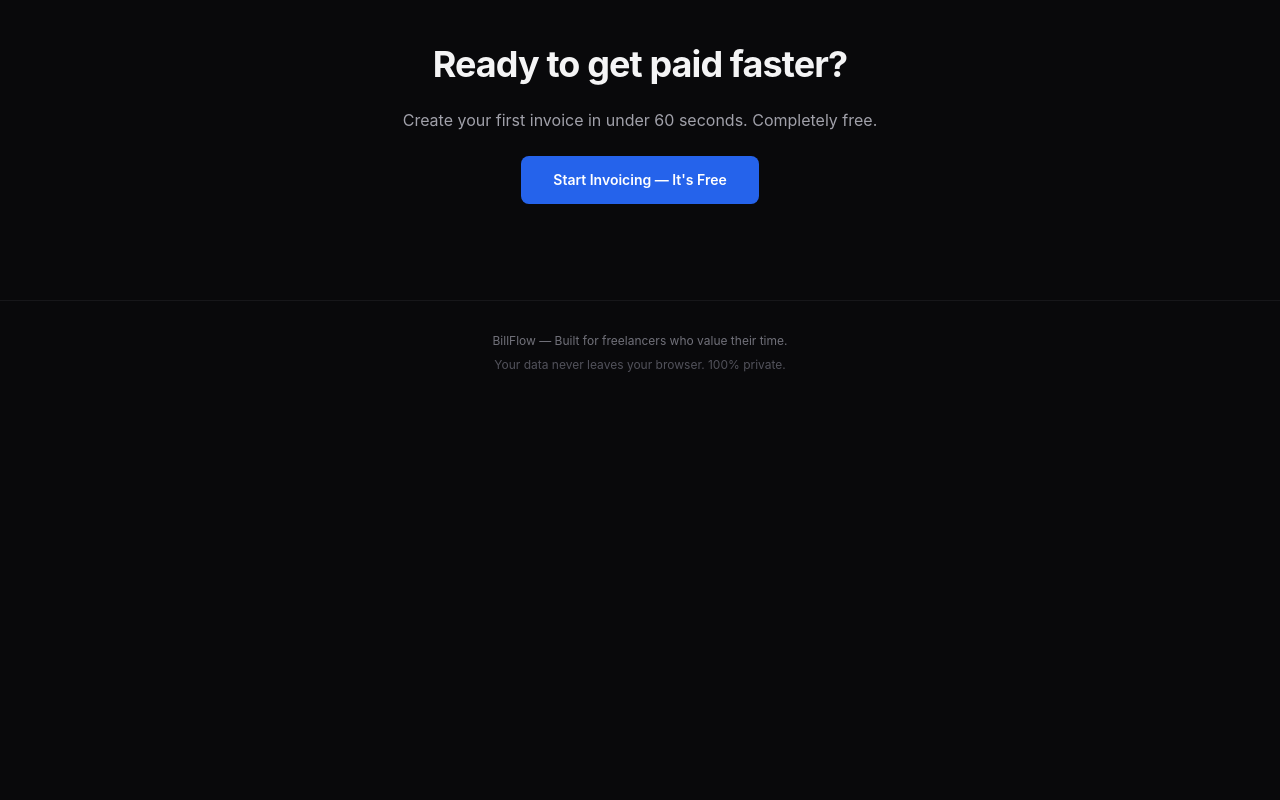
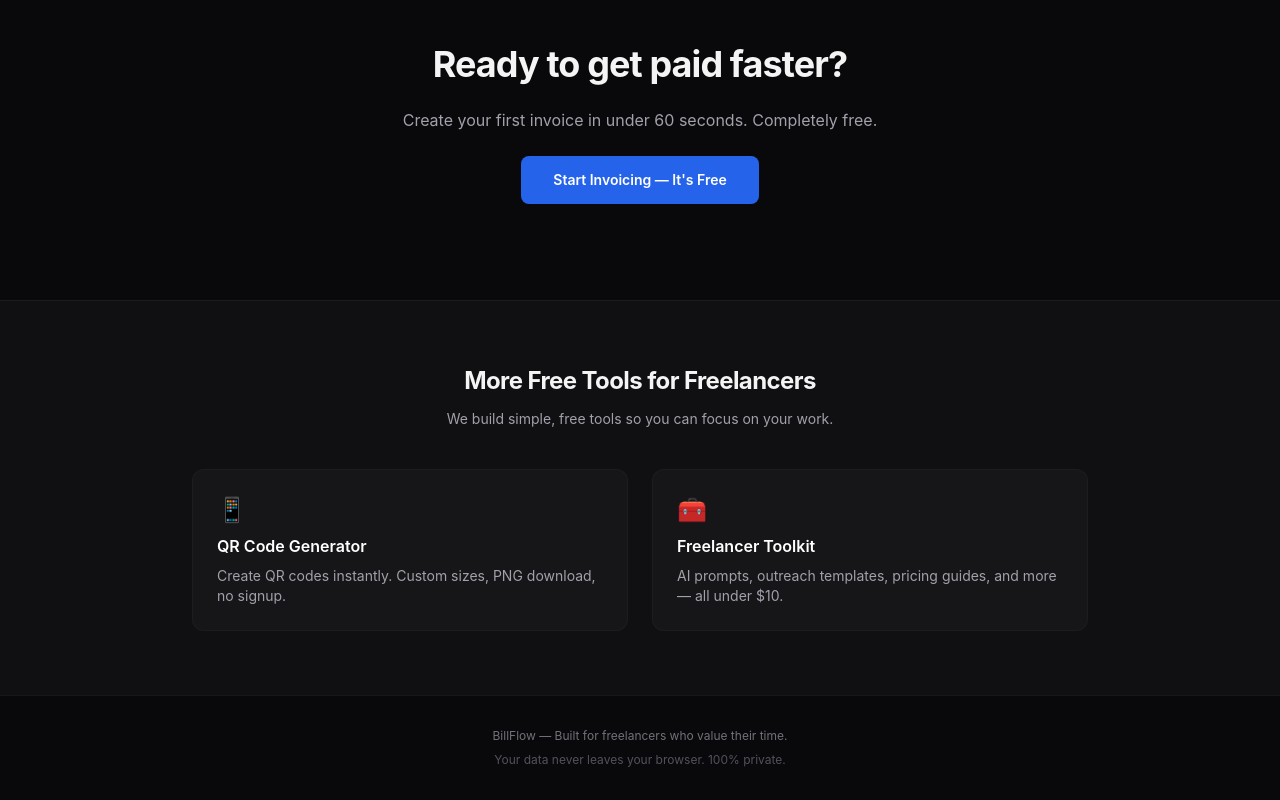
Before and after one commit to OGDoug/billflow, a Next.js app: page / in a window 1280 px wide. Shown: the part 1604-2404 px from the top of the page. Before the commit the page ends 2009 px from the top, so only its background shows below. Built offline with nearby package versions, Linux system fonts and the light colour scheme.

Commit message:
Add cross-promo: QR generator + Gumroad toolkit links

```diff
--- a/src/app/page.tsx
+++ b/src/app/page.tsx
@@ -139,6 +139,44 @@ export default function Home() {
         </div>
       </section>
 
+      {/* Cross-Promo: Tools */}
+      <section className="border-t border-zinc-800/50 px-6 py-16 bg-zinc-900/50">
+        <div className="max-w-4xl mx-auto">
+          <h2 className="text-2xl font-bold tracking-tight text-center mb-3">
+            More Free Tools for Freelancers
+          </h2>
+          <p className="text-zinc-400 text-center mb-10 text-sm">
+            We build simple, free tools so you can focus on your work.
+          </p>
+          <div className="grid sm:grid-cols-2 gap-6">
+            <a
+              href="https://free-qr-gen.vercel.app"
+              className="rounded-xl border border-zinc-800/50 bg-zinc-900/80 p-6 space-y-2 hover:border-emerald-500/50 transition-colors group"
+            >
+              <span className="text-2xl">📱</span>
+              <h3 className="font-semibold text-white group-hover:text-emerald-400 transition-colors">
+                QR Code Generator
+              </h3>
+              <p className="text-sm text-zinc-400">
+                Create QR codes instantly. Custom sizes, PNG download, no signup.
+              </p>
+            </a>
+            <a
+              href="https://woodstockaie.gumroad.com"
+              className="rounded-xl border border-zinc-800/50 bg-zinc-900/80 p-6 space-y-2 hover:border-blue-500/50 transition-colors group"
+            >
+              <span className="text-2xl">🧰</span>
+              <h3 className="font-semibold text-white group-hover:text-blue-400 transition-colors">
+                Freelancer Toolkit
+              </h3>
+              <p className="text-sm text-zinc-400">
+                AI prompts, outreach templates, pricing guides, and more — all under $10.
+              </p>
+            </a>
+          </div>
+        </div>
+      </section>
+
       {/* Footer */}
       <footer className="border-t border-zinc-800/50 px-6 py-8 text-center text-xs text-zinc-500">
         <p>BillFlow — Built for freelancers who value their time.</p>
```
